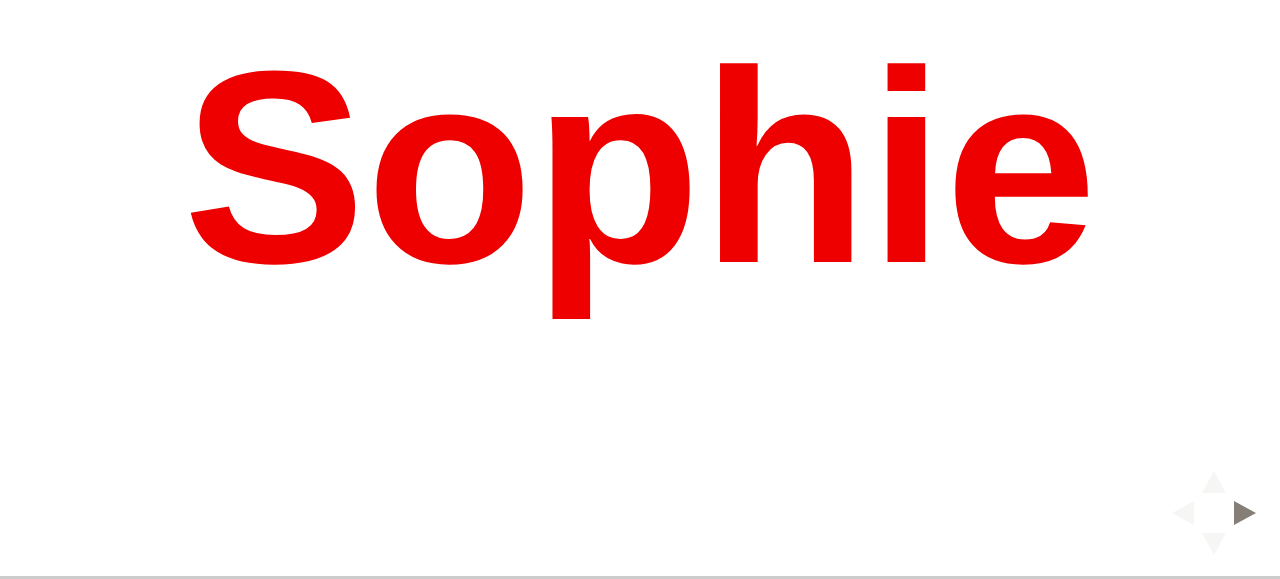
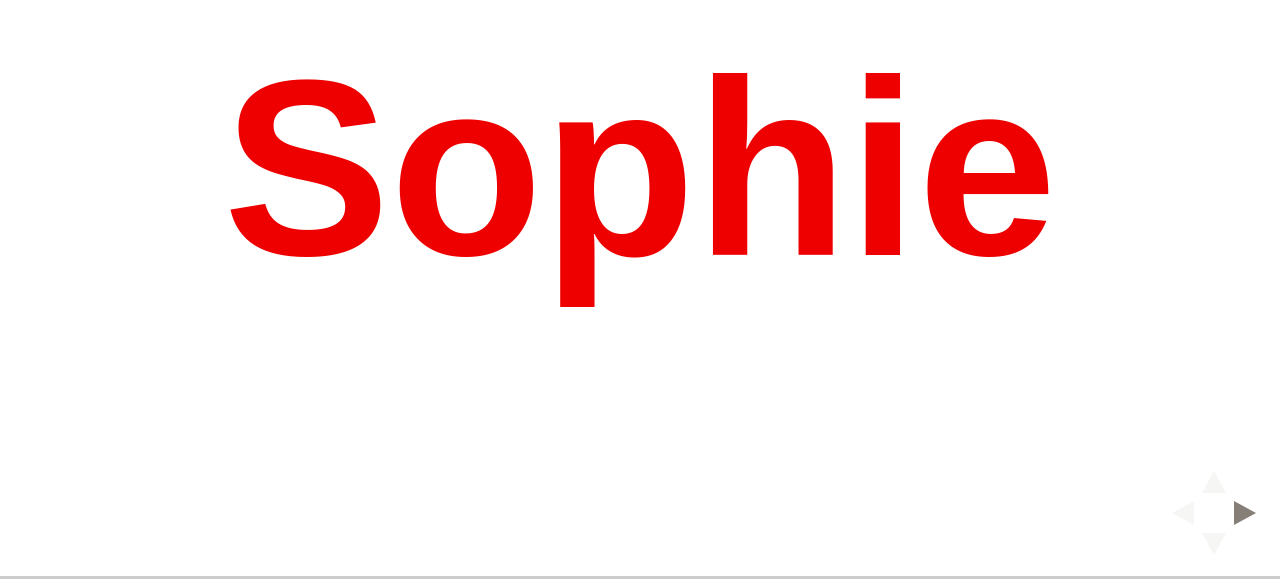
Before and after one commit to bigsoftpaws/reading, a plain HTML site: page index.html in a window 1280 px wide. Shown: the part 221-800 px from the top of the page. Drawn offline with nearby package versions, Linux system fonts and the light colour scheme; files whose address does not match are found by name.

Commit message:
Update index.html

```diff
--- a/index.html
+++ b/index.html
@@ -49,6 +49,8 @@
                 // Full list of configuration options available here:
                 // https://github.com/hakimel/reveal.js#configuration
                 Reveal.initialize({
+                    width: '100%',
+                    height: '100%',
                     center: true,
                     // rtl: true,
 
```
